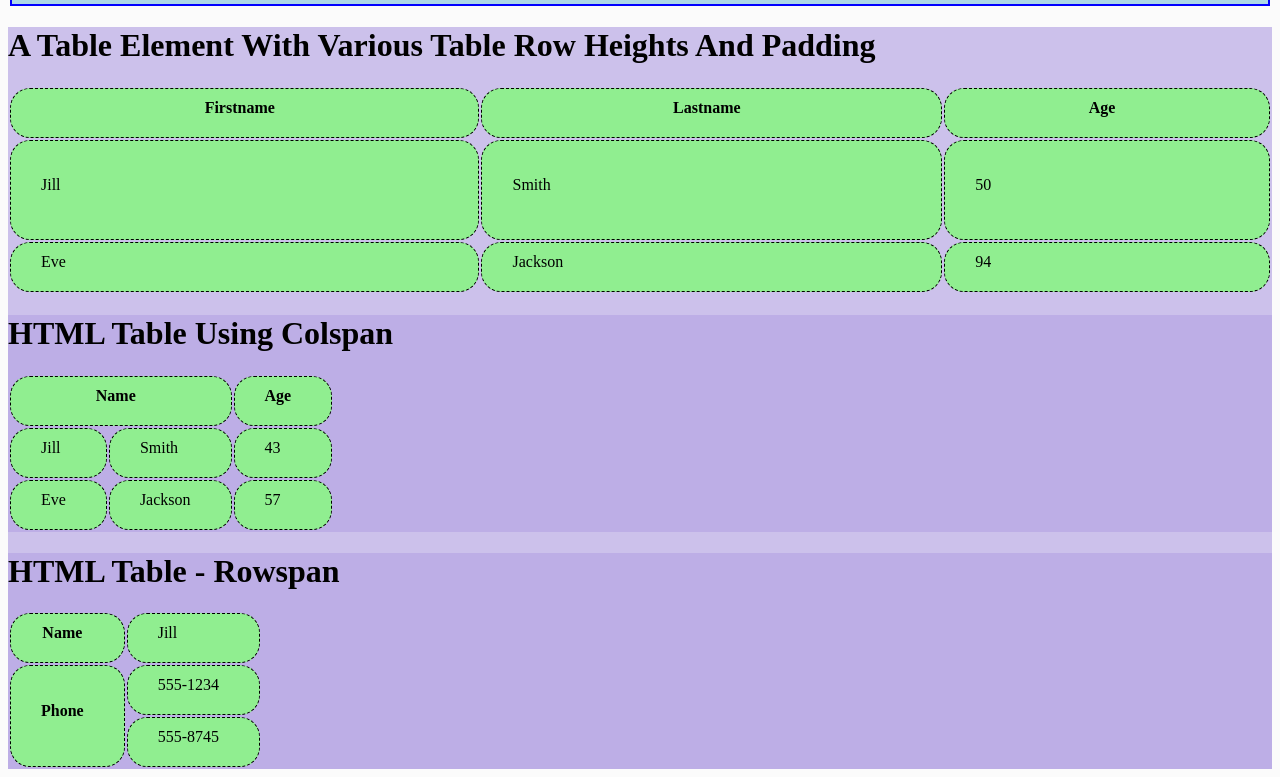
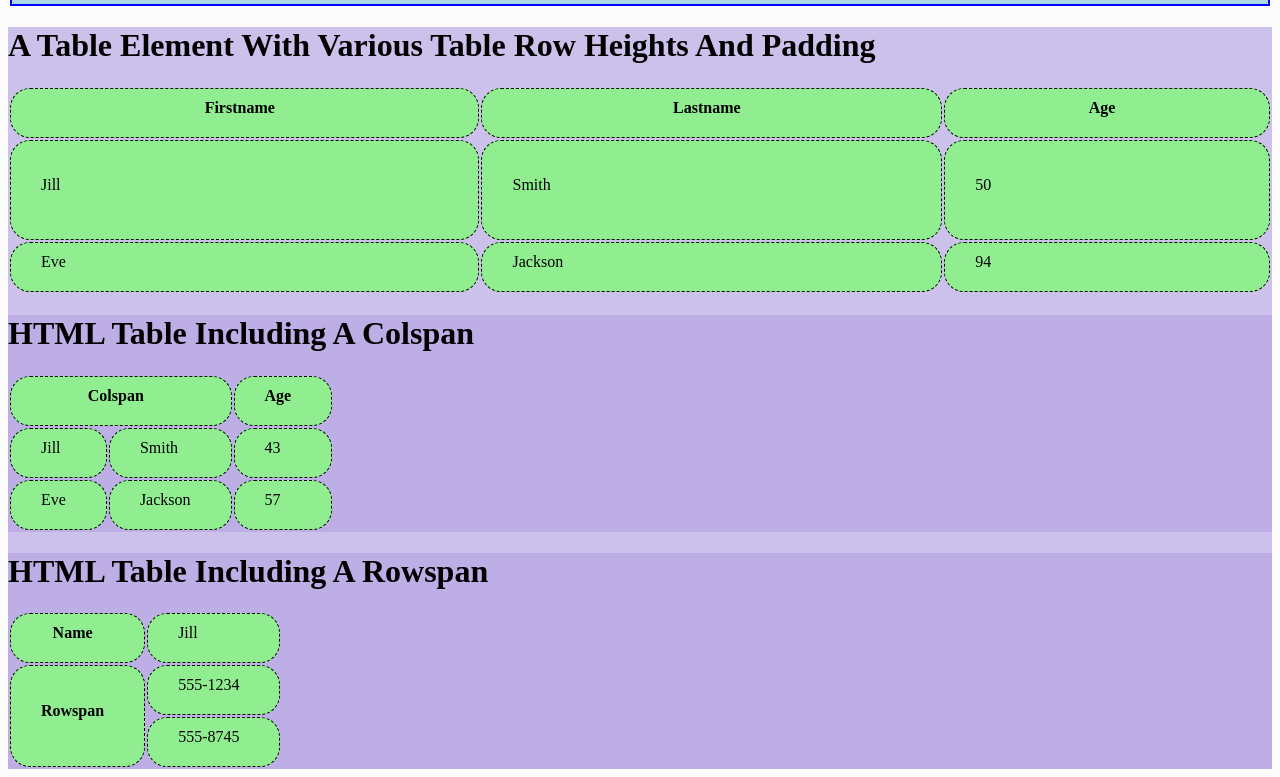
Before and after one commit to TravisSwift/practice, a plain HTML site: page index.html in a window 1280 px wide. Shown: the part 1498-2275 px from the top of the page. Drawn offline with Linux system fonts and the light colour scheme.

Commit message:
added tables

```diff
--- a/index.html
+++ b/index.html
@@ -17,6 +17,7 @@
 <div class="topnav">
     <a class="active" href="#div">Divs</a>
     <a href="#forms">Forms</a>
+    <a href="#tables">Tables</a>
     <a href="#contact">contact</a>
     <div class="topnav-right">
     <a href="#search">search</a>
@@ -126,7 +127,7 @@
     </div>
 
     <!-- A Table Element -->
-    <div class="tables"><h1>A Table Element With Various Table Row Heights And Padding</h1>
+    <div id="tables" class="tables"><h1>A Table Element With Various Table Row Heights And Padding</h1>
         <table style="width:100%">
             <tr style="height:50px">
               <th>Firstname</th>
@@ -145,10 +146,10 @@
             </tr>
           </table>
 <div class="tables">
-    <h1>HTML Table Using Colspan</h1>
+    <h1>HTML Table Including A Colspan</h1>
     <table>
         <tr>
-          <th colspan="2">Name</th>
+          <th colspan="2">Colspan</th>
           <th>Age</th>
         </tr>
         <tr>
@@ -165,14 +166,14 @@
 </div>
 
 <div class="tables">
-    <h1>HTML Table - Rowspan</h1>
+    <h1>HTML Table Including A Rowspan</h1>
     <table>
         <tr>
           <th>Name</th>
           <td>Jill</td>
         </tr>
         <tr>
-          <th rowspan="2">Phone</th>
+          <th rowspan="2">Rowspan</th>
           <td>555-1234</td>
         </tr>
         <tr>
--- a/style.css
+++ b/style.css
@@ -40,6 +40,9 @@ th, td {
   padding-left: 30px;
   padding-right: 40px;
   background: lightgreen;
+  tr:nth-child(even) {
+    background-color: #D6EEEE;
+  }
 }
 
 .tables {
```
